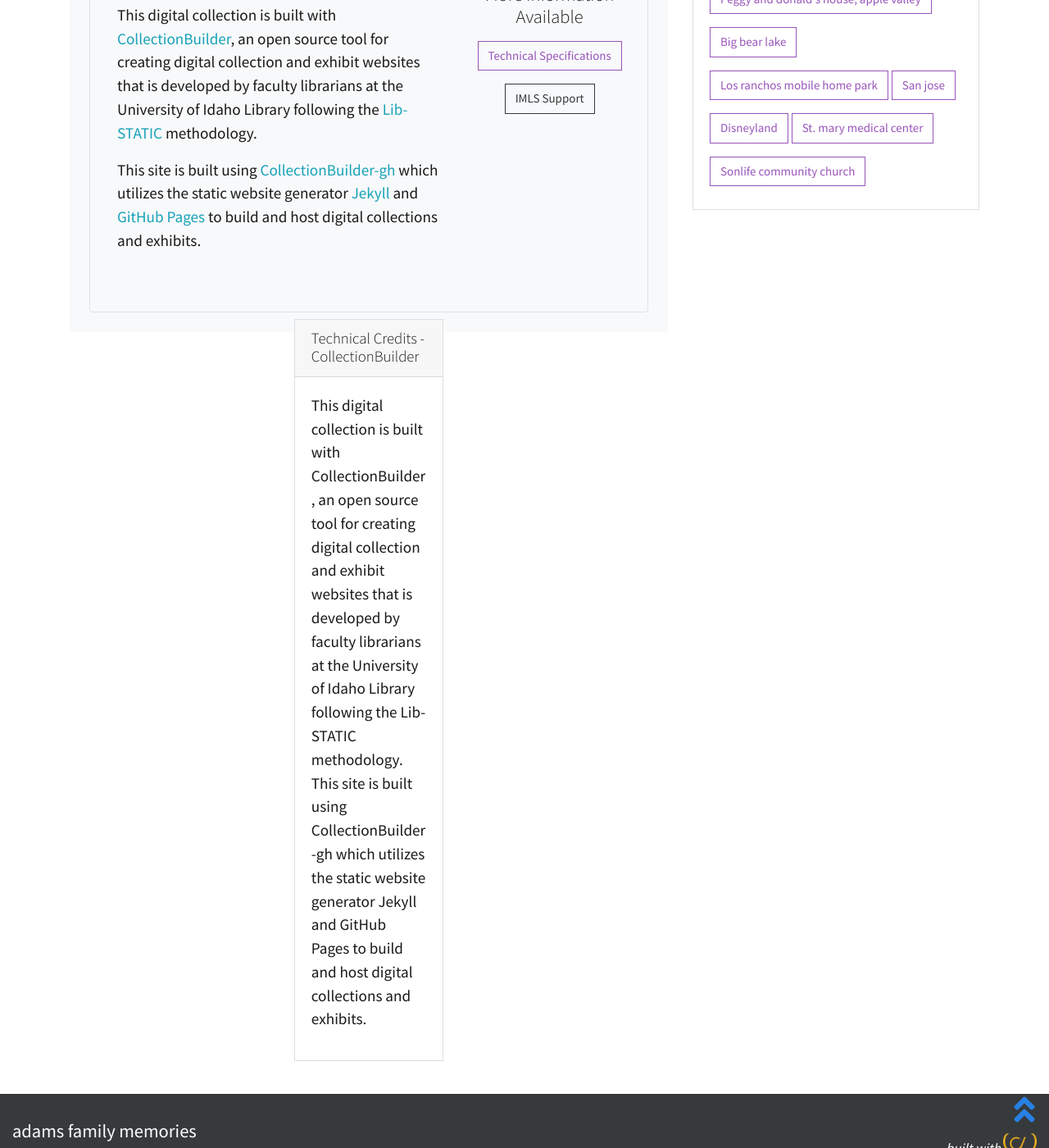
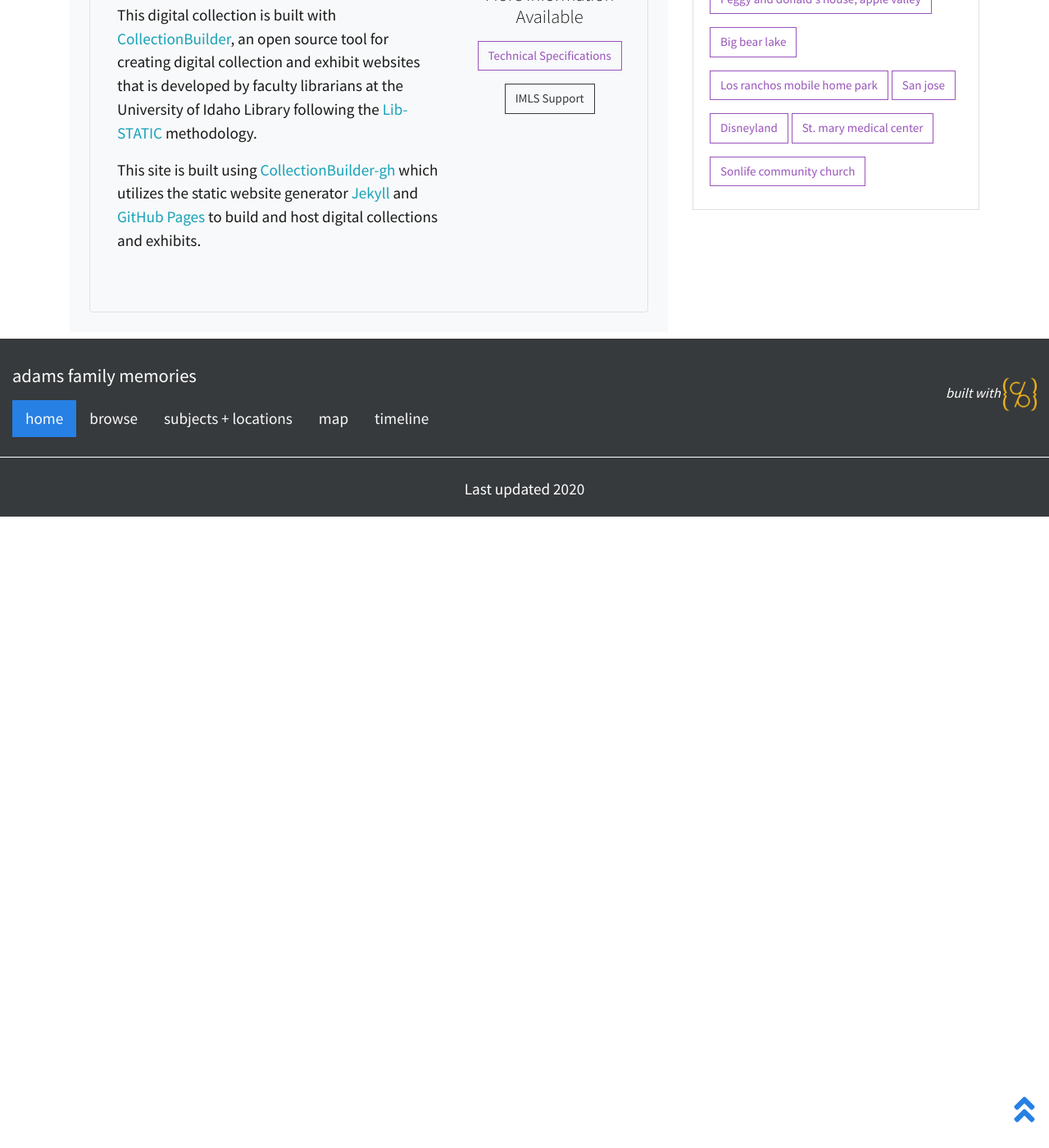
Before and after one commit to the-adams-family/memories, a Jekyll site: the page built from index.md, in a window 1280 px wide and 1400 px high, scrolled down 959 px. Shown: the whole window at 82% size. Built offline with Jekyll 4.4.1, drawn with Linux system fonts in a browser that asks for light colours; nearby versions of some CDN libraries; after the commit the page ends 1589 px from its top, so only the background shows below that.

Commit message:
Update home-infographic.html

```diff
--- a/_layouts/home-infographic.html
+++ b/_layouts/home-infographic.html
@@ -10,8 +10,6 @@ layout: page
   {% include index/carousel.html %}
 
   {% include credits.html %}
-
-  {% include feature/card.html header="Technical Credits - CollectionBuilder" text="This digital collection is built with CollectionBuilder, an open source tool for creating digital collection and exhibit websites that is developed by faculty librarians at the University of Idaho Library following the Lib-STATIC methodology. This site is built using CollectionBuilder-gh which utilizes the static website generator Jekyll and GitHub Pages to build and host digital collections and exhibits." width="25" centered=true %}
 
   </div>
 
```
